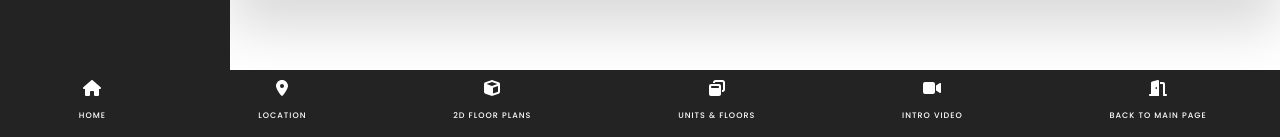
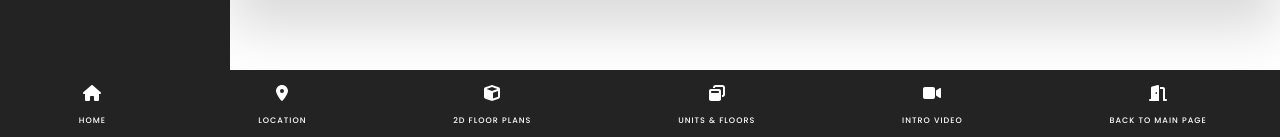
Before and after one commit to bilalshafqat42/leos-ipad, a React (Create React App) app: page /projects/hadley-heights in a window 1280 px wide. Shown: the part 660-797 px from the top of the page. Built offline with nearby package versions, Linux system fonts and the light colour scheme.

Commit message:
bottom bar update hh

```diff
--- a/src/pages/project/hadleyHeights/hadleyHeights.css
+++ b/src/pages/project/hadleyHeights/hadleyHeights.css
@@ -25,7 +25,7 @@ ul.left-sidebar-navigation {
   align-items: center;
   align-self: center;
   justify-content: space-around;
-  min-height: 60px;
+  min-height: 70px;
   min-width: 100%;
 }
 .navigation-content {
```
